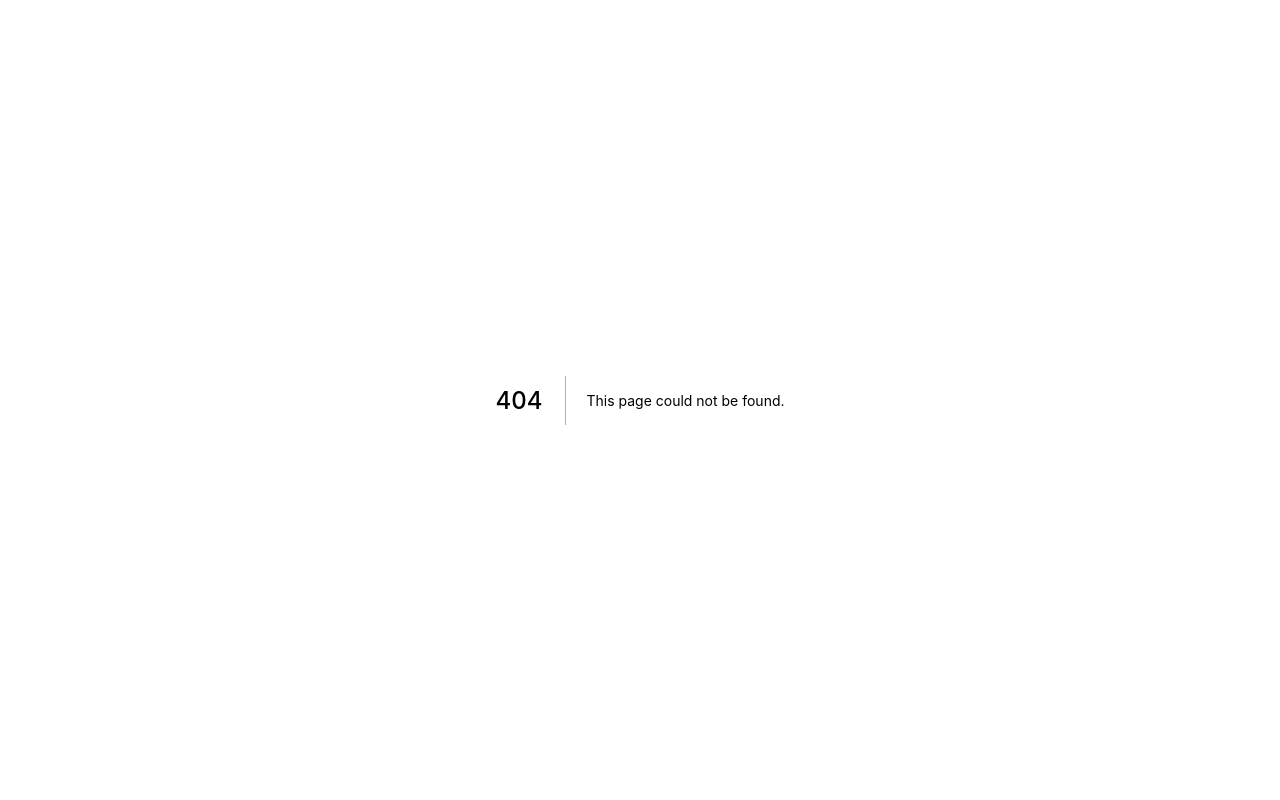
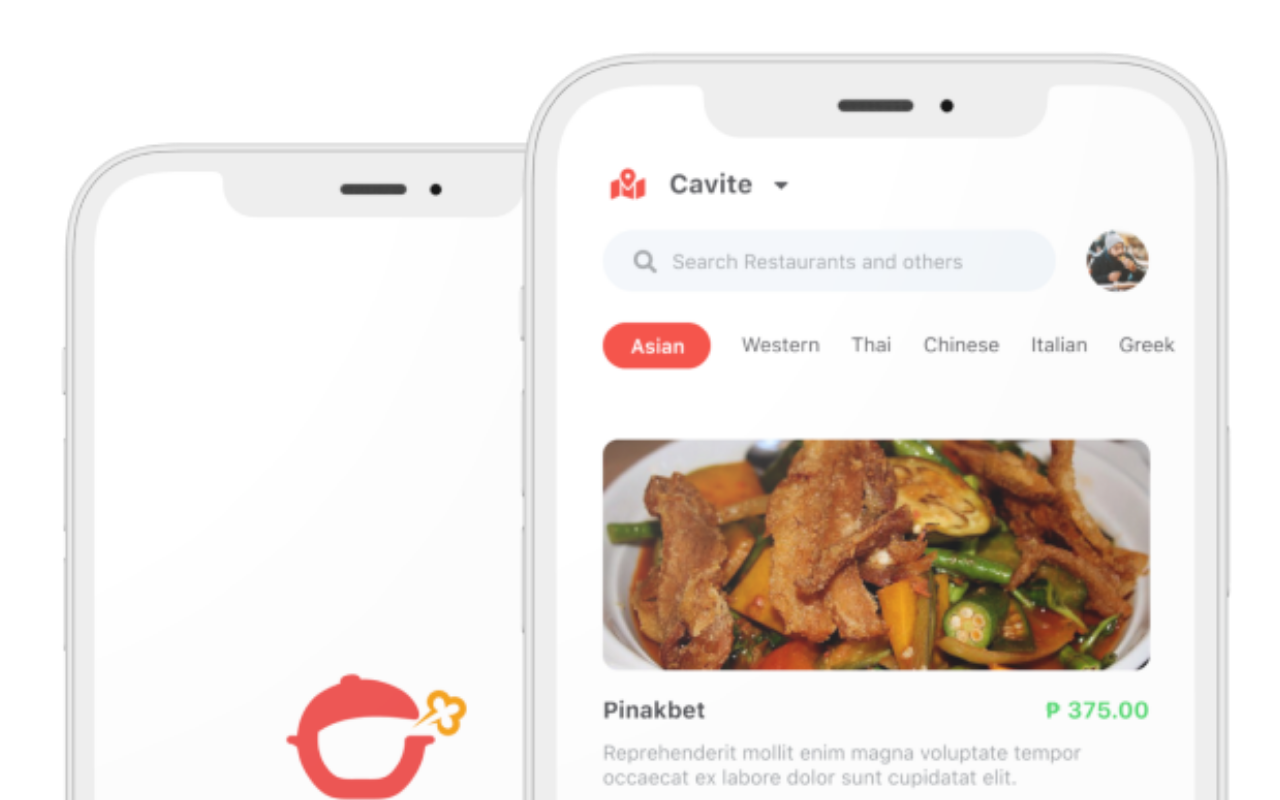
Before and after one commit to projectlinda/landing-page, a Next.js app: page /landing-page/home in a window 1280 px wide. Before the commit this address had no page. Shown: the top 800 px of the page. Built offline with nearby package versions, Linux system fonts and the light colour scheme; a web font is replaced by a local one.

Commit message:
resolve assets

```diff
--- a/constants.js
+++ b/constants.js
@@ -1,3 +1,5 @@
+export const basePath = '/landing-page';
+
 export const theme = {
     primaryColor: '#ED5755',
     primaryTextColor: '#4C4C51',
--- /dev/null
+++ b/next.config.js
@@ -0,0 +1,4 @@
+module.exports = {
+    basePath: '/landing-page',
+    assetPrefix: '/landing-page'
+}
--- a/pages/home.js
+++ b/pages/home.js
@@ -1,5 +1,5 @@
 import styled from 'styled-components';
-import { spacing } from '../constants';
+import { basePath, spacing } from '../constants';
 
 const MokcupImageStyled = styled.img`
     width: 100%;
@@ -40,12 +40,12 @@ const GooglePlayStyled = styled.img`
 export default function HomePage() {
     return (
         <section>
-            <MokcupImageStyled src="/images/mockup.png"></MokcupImageStyled>
+            <MokcupImageStyled src={`${basePath}/images/mockup.png`}></MokcupImageStyled>
             <LeftContent>
-                <LogoStyled src="/images/logo.svg"></LogoStyled>
+                <LogoStyled src={`${basePath}/images/logo.svg`}></LogoStyled>
                 <SloganStyled>Good Food Begins at Home</SloganStyled>
                 <DescStyled>Amet minim mollit non deserunt ullamco est sit aliqua dolor do amet sint. Velit officia consequat duis enim velit mollit. Exercitation veniam consequat sunt nostrud amet.</DescStyled>
-                <GooglePlayStyled src="/images/google-play.png"></GooglePlayStyled>
+                <GooglePlayStyled src={`${basePath}/images/google-play.png`}></GooglePlayStyled>
             </LeftContent>
         </section>
     )
```
